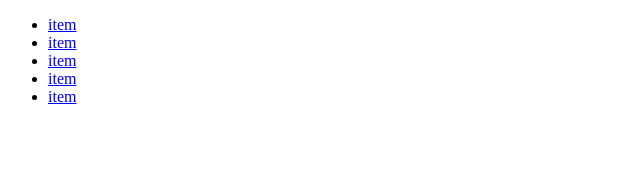
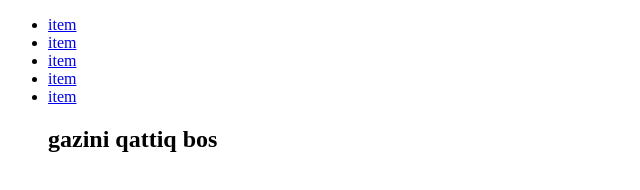
Before and after one commit to Abdurahmon-2004/example, a plain HTML site: page index.html in a window 1280 px wide. Shown: the whole page, without its empty margins (0-640 px from the left). Drawn offline with Linux system fonts and the light colour scheme.

Commit message:
gazini bosomman

```diff
--- a/index.html
+++ b/index.html
@@ -16,7 +16,7 @@
                 <li><a href="#">item</a></li>
                 <li><a href="#">item</a></li>
                 <li><a href="#">item</a></li>
-
+                    <h1>gazini qattiq bos</h1>
             </ul>
         </nav>
     </header>
```
